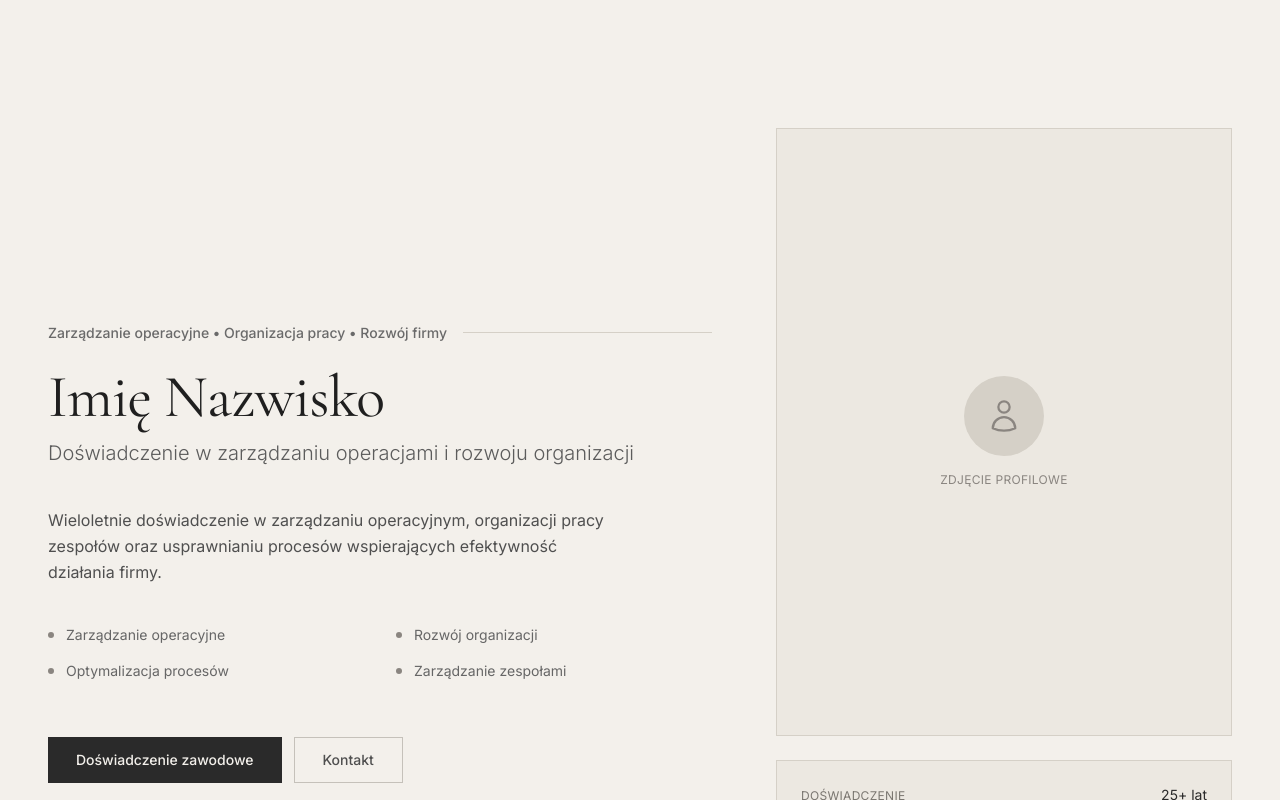
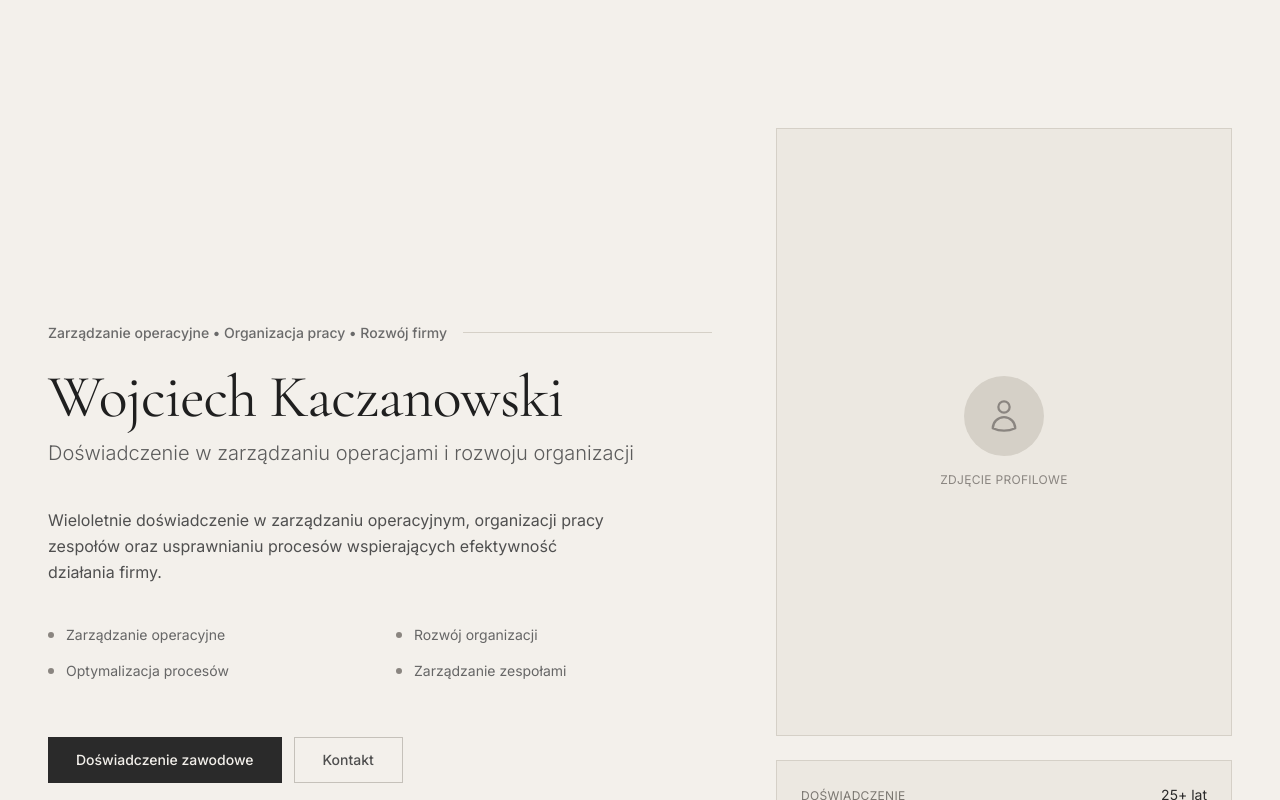
Before and after one commit to joannaklos1983/portfolio-wojciech-kaczanowski, a Next.js app: page / in a window 1280 px wide. Shown: the top 800 px of the page. Built offline with nearby package versions, Linux system fonts and the light colour scheme.

Commit message:
Update Hero.tsx

```diff
--- a/src/components/sections/Hero.tsx
+++ b/src/components/sections/Hero.tsx
@@ -29,7 +29,7 @@ export default function Hero() {
               </div>
 
               <h1 className="text-4xl md:text-5xl lg:text-6xl font-display font-normal text-[#1f1f1f] leading-tight">
-                Imię Nazwisko
+                Wojciech Kaczanowski
               </h1>
 
               <p className="text-xl text-[#5c5c5c] font-light">
```
